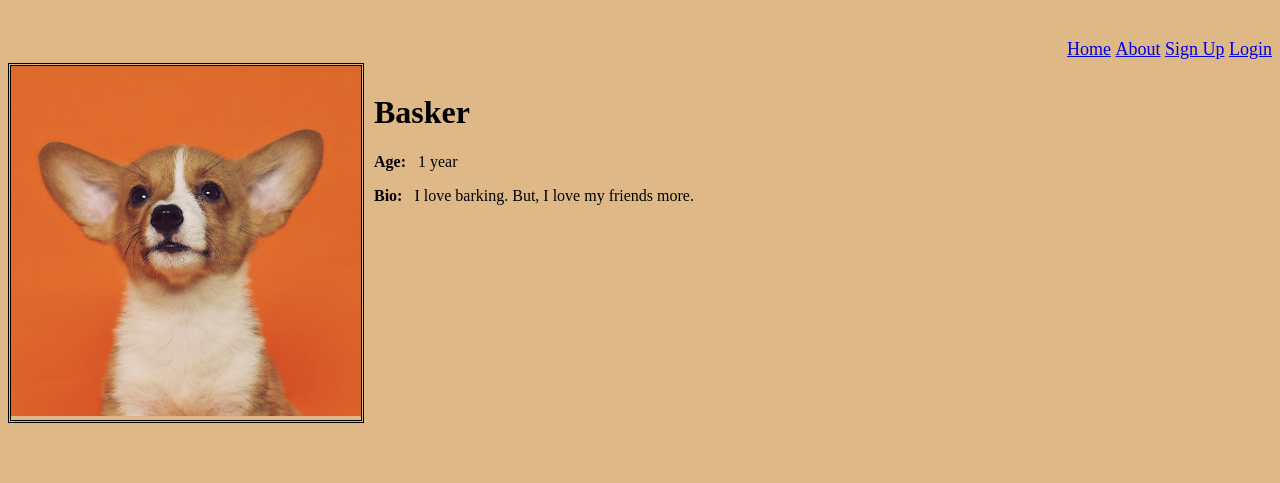
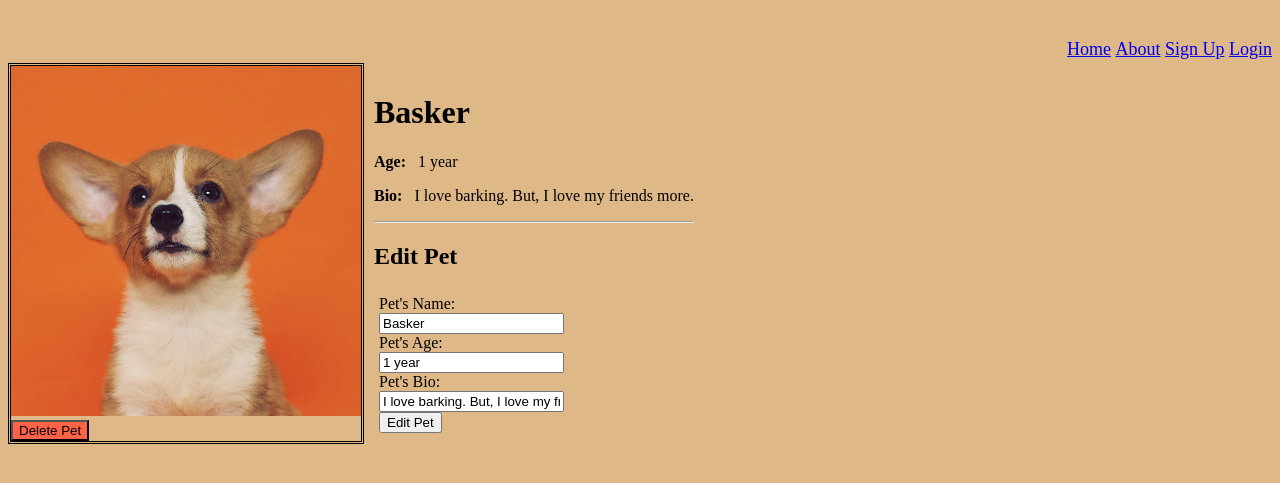
Before and after one commit to cristobalza/flask_project, a Flask app: page /details/3 in a window 1280 px wide. Shown: the top 483 px of the page. Run offline with Flask 2, Linux system fonts and the light colour scheme; data comes from the database, SQL or seed files in the repository; both versions use the stored data as it was after the commit.

Commit message:
added db deletion

```diff
--- a/app.py
+++ b/app.py
@@ -1,6 +1,6 @@
 """Flask Application for Paws Rescue Center."""
 from flask import Flask, render_template, abort
-from forms import SignUpForm, LoginForm
+from forms import SignUpForm, LoginForm, EditPetForm
 from flask import session, redirect, url_for
 from flask_sqlalchemy import SQLAlchemy
 
@@ -28,22 +28,37 @@ class User(db.Model):
 
 db.create_all()
 
-"""Information regarding the Pets in the System."""
-pets = [
-            {"id": 1, "name": "Nelly", "age": "5 weeks", "bio": "I am a tiny kitten rescued by the good people at Paws Rescue Center. I love squeaky toys and cuddles."},
-            {"id": 2, "name": "Yuki", "age": "8 months", "bio": "I am a handsome gentle-cat. I like to dress up in bow ties."},
-            {"id": 3, "name": "Basker", "age": "1 year", "bio": "I love barking. But, I love my friends more."},
-            {"id": 4, "name": "Mr. Furrkins", "age": "5 years", "bio": "Probably napping."},
-        ]
+# Create "team" user and add it to session
+team = User(full_name = "Pet Rescue Team", email = "team@petrescue.co", password = "adminpass")
+db.session.add(team)
 
-"""Information regarding the Users in the System."""
-users = [
-            {"id": 1, "full_name": "Pet Rescue Team", "email": "team@pawsrescue.co", "password": "adminpass"},
-        ]
+# Create all pets
+nelly = Pet(name = "Nelly", age = "5 weeks", bio = "I am a tiny kitten rescued by the good people at Paws Rescue Center. I love squeaky toys and cuddles.")
+yuki = Pet(name = "Yuki", age = "8 months", bio = "I am a handsome gentle-cat. I like to dress up in bow ties.")
+basker = Pet(name = "Basker", age = "1 year", bio = "I love barking. But, I love my friends more.")
+mrfurrkins = Pet(name = "Mr. Furrkins", age = "5 years", bio = "Probably napping.")
+
+# Add all pets to the session
+db.session.add(nelly)
+db.session.add(yuki)
+db.session.add(basker)
+db.session.add(mrfurrkins)
+
+# Commit changes in the session
+try:
+    db.session.commit()
+except Exception as e:
+    db.session.rollback()
+finally:
+    db.session.close()
+
+
+
 
 @app.route("/")
 def home():
     """View function for Home Page."""
+    pets = Pet.query.all()
     return render_template("home.html", pets = pets)
 
 
@@ -53,22 +68,41 @@ def about():
     return render_template("about.html")
 
 
-@app.route("/details/<int:pet_id>")
+@app.route("/details/<int:pet_id>", methods=["POST", "GET"])
 def pet_details(pet_id):
     """View function for Showing Details of Each Pet."""
-    pet = next((pet for pet in pets if pet["id"] == pet_id), None)
+    form = EditPetForm()
+    pet = Pet.query.get(pet_id)
     if pet is None:
         abort(404, description="No Pet was Found with the given ID")
-    return render_template("details.html", pet = pet)
+    if form.validate_on_submit():
+        pet.name = form.name.data
+        pet.age = form.age.data
+        pet.bio = form.bio.data
+        try:
+            db.session.commit()
+        except Exception as e:
+            db.session.rollback()
+            return render_template("details.html", pet = pet, form = form, message = "A Pet with this name already exists!")
+    return render_template("details.html", pet = pet, form = form)
 
+@app.route("/delete/<int:pet_id>")
+def delete_pet(pet_id):
+    pet = Pet.query.get(pet_id)
+    if pet is None:
+        abort(404, description="No Pet was Found with the given ID")
+    db.session.delete(pet)
+    try:
+        db.session.commit()
+    except Exception as e:
+        db.session.rollback()
+    return redirect(url_for('home'))
 
 @app.route("/signup", methods=["POST", "GET"])
 def signup():
     """View function for Showing Details of Each Pet."""
     form = SignUpForm()
     if form.validate_on_submit():
-        # new_user = {"id": len(users)+1, "full_name": form.full_name.data, "email": form.email.data, "password": form.password.data}
-        # users.append(new_user)
         new_user = User(full_name = form.full_name.data, email = form.email.data, password = form.password.data)
         db.session.add(new_user)
         try:
@@ -76,7 +110,7 @@ def signup():
         except Exception as e:
             print(e)
             db.session.rollback()
-            return render_template("signup.html", form = form, message = "This Email already exists in the system! Please Log in instead.")
+            return render_template("signup.html", form = form, message = "This Email already exists in the system! Please Login instead.")
         finally:
             db.session.close()
         return render_template("signup.html", message = "Successfully signed up")
@@ -87,11 +121,13 @@ def signup():
 def login():
     form = LoginForm()
     if form.validate_on_submit():
-        user = next((user for user in users if user["email"] == form.email.data and user["password"] == form.password.data), None)
+        # user = next((user for user in users if user["email"] == form.email.data and user["password"] == form.password.data), None)
+        user = User.query.filter_by(email = form.email.data, password = form.password.data).first()
         if user is None:
             return render_template("login.html", form = form, message = "Wrong Credentials. Please Try Again.")
         else:
-            session['user'] = user
+            # session['user'] = user
+            session['user'] = user.id
             return render_template("login.html", message = "Successfully Logged In!")
     return render_template("login.html", form = form)
 
--- a/forms.py
+++ b/forms.py
@@ -5,18 +5,18 @@ import email_validator
 
 class LoginForm(FlaskForm):
     email = StringField('Email', validators=[InputRequired(), Email()])
-
     password = PasswordField('Password', validators=[InputRequired()])
-
     submit = SubmitField('Login')
 
 class SignUpForm(FlaskForm):
     full_name = StringField('Full Name', validators = [InputRequired()])
+    email = StringField('Email', validators = [InputRequired(), Email()])
+    password = PasswordField('Password', validators = [InputRequired()])
+    confirm_password = PasswordField('Confirm Password', validators = [InputRequired(), EqualTo('password')])
+    submit = SubmitField('Sign Up')
 
-    email = StringField('Email', validators = [InputRequired(), Email()])
-
-    password = PasswordField('Password', validators = [InputRequired()])
-
-    confirm_password = PasswordField('Confirm Password', validators = [InputRequired(), EqualTo('password')])
-
-    submit = SubmitField('Sign Up')
+class EditPetForm(FlaskForm):
+    name = StringField("Pet's Name", validators = [InputRequired()])
+    age = StringField("Pet's Age", validators = [InputRequired()])
+    bio = StringField("Pet's Bio", validators = [InputRequired()])
+    submit = SubmitField("Edit Pet")
--- a/templates/details.html
+++ b/templates/details.html
@@ -1,15 +1,41 @@
 {% extends "base.html" %}
 
-{% block title %}
-{{pet["name"]}}'s Details {% endblock %}
+{% block title %} {{pet["name"]}}'s Details {% endblock %}
+
 {% block content %}
+    <div style="float:left; border-style:double;">
+        <img src= "{{url_for('static', filename = pet.id|string+".jpg")}}" height="350" ><br>
+        <button style="background-color:tomato" onclick="location.href='{{ url_for('delete_pet', pet_id = pet.id)}}'"> Delete Pet </button>
+    </div>
+    <div style="float:left; margin:10px;">
+        <h1 class="title">{{ pet.name }}</h1>
+        <p><b>Age: &nbsp;</b> {{pet.age}}</p>
+        <p><b>Bio: &nbsp;</b> {{pet.bio}}</p>
+        <hr>
 
-<div style="float: left; border-style: double">
-    <img src="{{url_for('static', filename = pet["id"]|string+".jpg")}}" height="350">
-</div>
-<div style="float: left; margin: 10px">
-    <h1 class="title">{{ pet["name"] }}</h1>
-    <p><b>Age: &nbsp;</b> {{pet["age"]}}</p>
-    <p><b>Bio: &nbsp;</b> {{pet["bio"]}}</p>
-</div>
+        <h2> Edit Pet </h2>
+        <!-- Error Message  -->
+        {% if message %}
+            <span style="background-color:tomato">
+            {{ message }}
+            <span>
+            <br>
+        {% endif %}
+        <!--  -->
+        <!-- Form for Editing the Pet -->
+        <form action="{{url_for('pet_details', pet_id = pet.id)}}" method="POST" style="padding:5px;">
+            {{ form.name.label }}: <br>
+            {{ form.name(value = pet.name) }}
+            <br>
+            {{ form.age.label }}: <br>
+            {{ form.age(value = pet.age) }}
+            <br>
+            {{ form.bio.label }}: <br>
+            {{ form.bio(value = pet.bio) }}
+            <br>
+            {{ form.csrf_token }}
+            {{ form.submit }}
+        </form>
+        <!--  -->
+    </div>
 {% endblock %}
```
Also changed, not shown: templates/home.html (+14 -8 lines), paws.db.
